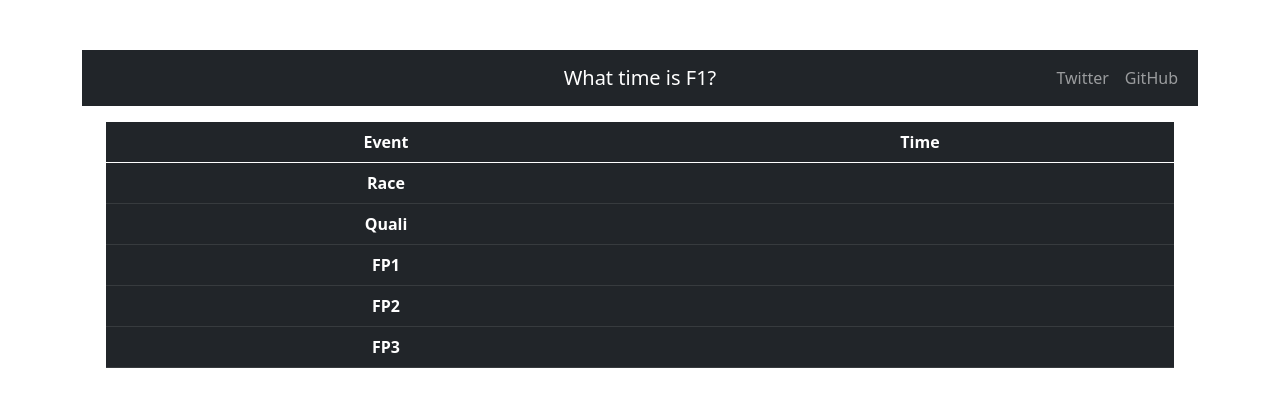
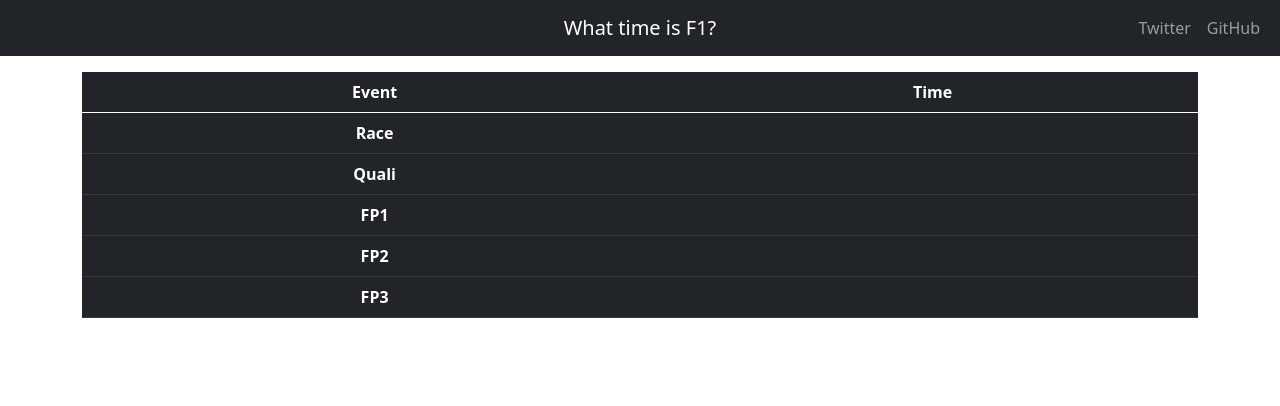
Before and after one commit to effeect/whattimeisf1, a plain HTML site: page index.html in a window 1280 px wide. Drawn offline with nearby package versions, Linux system fonts and the light colour scheme; no server answers.

Commit message:
Fixed padding

```diff
--- a/index.html
+++ b/index.html
@@ -10,19 +10,12 @@
         <meta name="description" content="">
         <meta name="viewport" content="width=device-width, initial-scale=1">
         <link rel="apple-touch-icon" href="apple-touch-icon.png">
-        <style>
-            body {
-                padding-top: 50px;
-                padding-bottom: 20px;
-            }
-        </style>
     <!-- Latest compiled and minified CSS -->
     <link href="https://cdn.jsdelivr.net/npm/bootstrap@5.0.2/dist/css/bootstrap.min.css" rel="stylesheet" integrity="sha384-EVSTQN3/azprG1Anm3QDgpJLIm9Nao0Yz1ztcQTwFspd3yD65VohhpuuCOmLASjC" crossorigin="anonymous">
     <script src="https://cdn.jsdelivr.net/npm/bootstrap@5.0.2/dist/js/bootstrap.bundle.min.js" integrity="sha384-MrcW6ZMFYlzcLA8Nl+NtUVF0sA7MsXsP1UyJoMp4YLEuNSfAP+JcXn/tWtIaxVXM" crossorigin="anonymous"></script>
 
     </head>
     <body>
-<div class="container">
 <!-- https://www.codeply.com/p/P0KN7DNsEq -->
 <nav class="navbar navbar-expand-md navbar-dark bg-dark">
   <div class="container-fluid">
@@ -85,7 +78,6 @@
             </tbody>
           </table>
     </div>
-</div>
 
         <script src="js/main.js"></script>
     </body>
```
